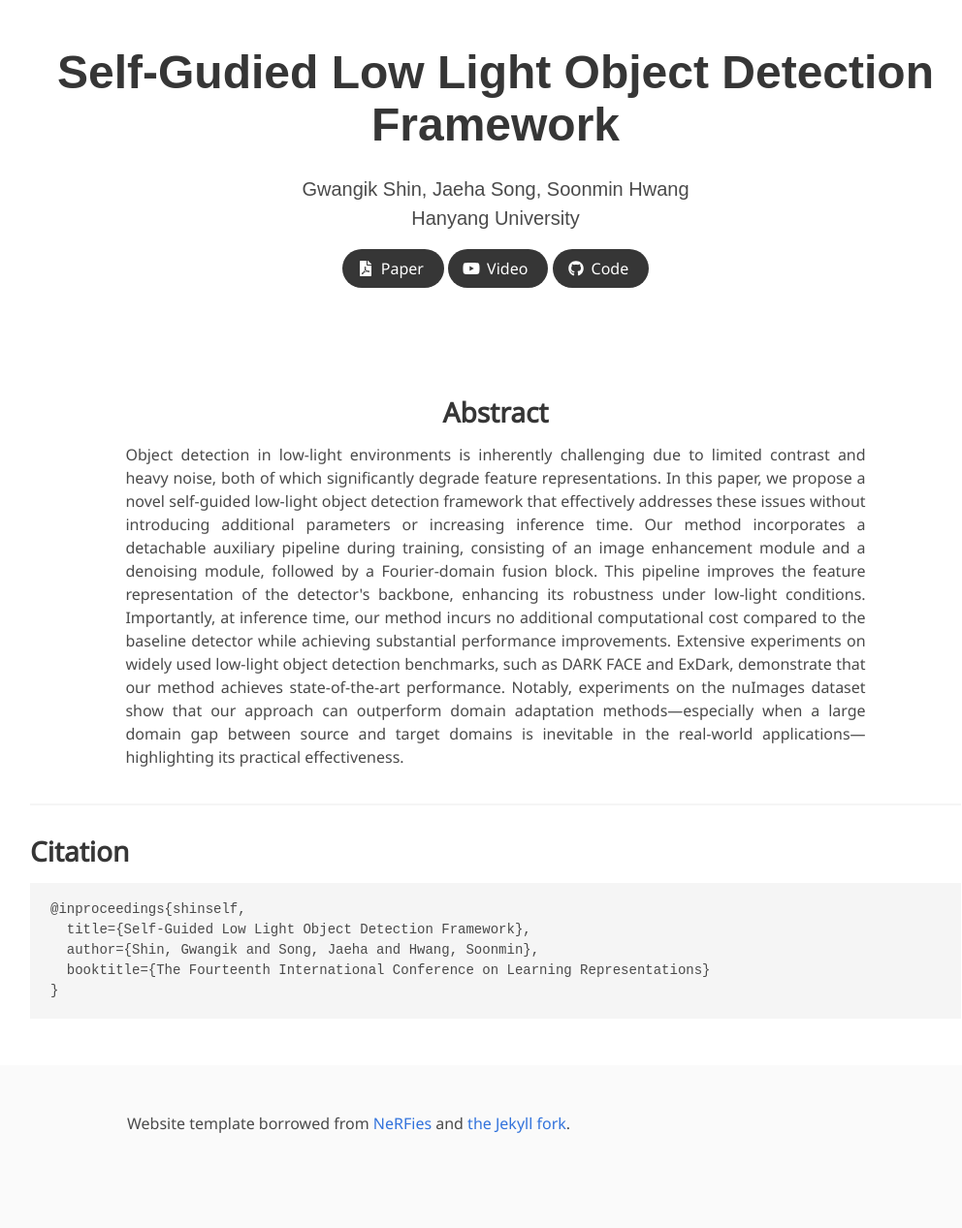
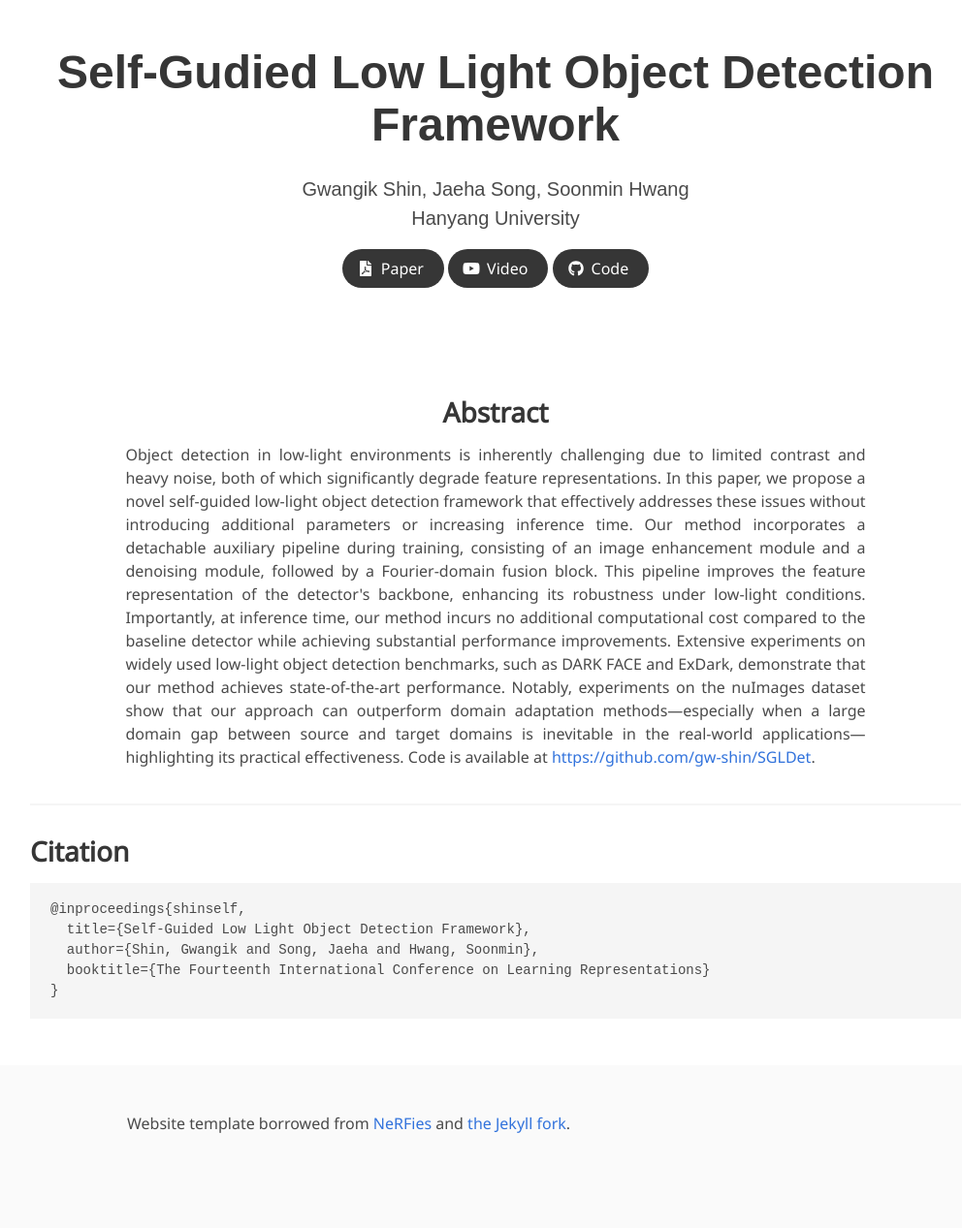
Before and after one commit to gw-shin/sgldet-page, a Jekyll site: the page built from index.md, in a window 1280 px wide. Shown: the whole page at 97% size, without its empty margins (129-1121 px from the left). Built offline with Jekyll 4.4.1, drawn with Linux system fonts in a browser that asks for light colours; some web fonts are replaced.

Commit message:
Update abstract in index.md for clarity and completeness

```diff
--- a/index.md
+++ b/index.md
@@ -15,7 +15,7 @@ code: https://github.com/gw-shin/SGLDet
     <div class="column is-four-fifths">
         <h2>Abstract</h2>
         <div class="content has-text-justified">
-Object detection in low-light environments is inherently challenging due to limited contrast and heavy noise, both of which significantly degrade feature representations. In this paper, we propose a novel self-guided low-light object detection framework that effectively addresses these issues without introducing additional parameters or increasing inference time. Our method incorporates a detachable auxiliary pipeline during training, consisting of an image enhancement module and a denoising module, followed by a Fourier-domain fusion block. This pipeline improves the feature representation of the detector's backbone, enhancing its robustness under low-light conditions. Importantly, at inference time, our method incurs no additional computational cost compared to the baseline detector while achieving substantial performance improvements. Extensive experiments on widely used low-light object detection benchmarks, such as DARK FACE and ExDark, demonstrate that our method achieves state-of-the-art performance. Notably, experiments on the nuImages dataset show that our approach can outperform domain adaptation methods—especially when a large domain gap between source and target domains is inevitable in the real-world applications—highlighting its practical effectiveness.
+Object detection in low-light environments is inherently challenging due to limited contrast and heavy noise, both of which significantly degrade feature representations. In this paper, we propose a novel self-guided low-light object detection framework that effectively addresses these issues without introducing additional parameters or increasing inference time. Our method incorporates a detachable auxiliary pipeline during training, consisting of an image enhancement module and a denoising module, followed by a Fourier-domain fusion block. This pipeline improves the feature representation of the detector's backbone, enhancing its robustness under low-light conditions. Importantly, at inference time, our method incurs no additional computational cost compared to the baseline detector while achieving substantial performance improvements. Extensive experiments on widely used low-light object detection benchmarks, such as DARK FACE and ExDark, demonstrate that our method achieves state-of-the-art performance. Notably, experiments on the nuImages dataset show that our approach can outperform domain adaptation methods—especially when a large domain gap between source and target domains is inevitable in the real-world applications—highlighting its practical effectiveness. Code is available at <a href="https://github.com/gw-shin/SGLDet">https://github.com/gw-shin/SGLDet</a>.
         </div>
     </div>
 </div>
```
